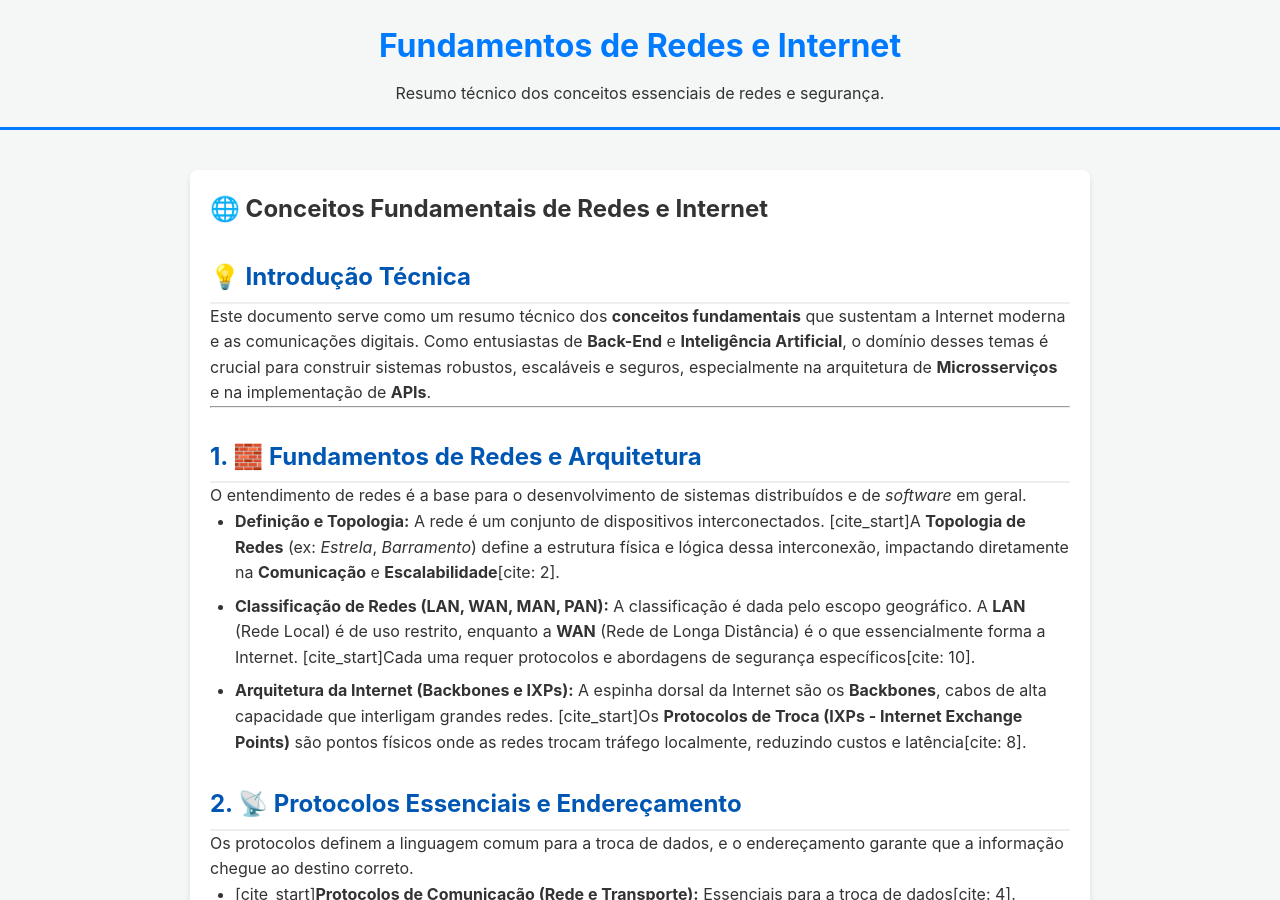
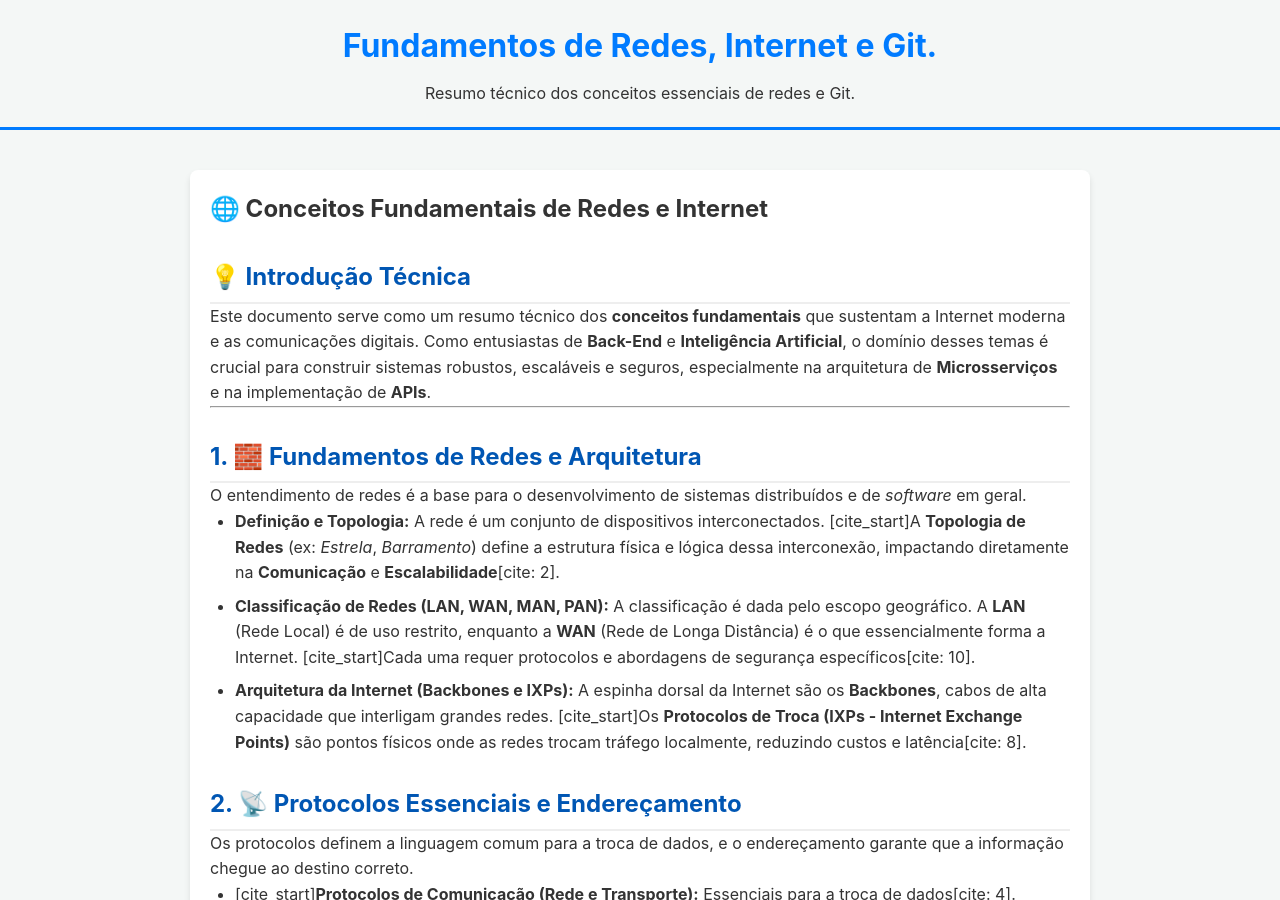
Before and after one commit to edvannps/git-desafio-alpha, a Jekyll site: the page built from index.md, in a window 1280 px wide and 900 px high. Built offline with Jekyll 4.4.1, drawn with Linux system fonts in a browser that asks for light colours; some of the changed text lies outside the part shown.

Commit message:
feat: Ajustes na estrutura

```diff
--- a/_config.yml
+++ b/_config.yml
@@ -1,5 +1,5 @@
 # _config.yml
-title: Fundamentos de Redes e Internet
-description: Resumo técnico dos conceitos essenciais de redes e segurança.
-author: Seu Nome ou Alias
-github: [seu-usuario/nome-do-repositorio]
+title: Fundamentos de Redes, Internet e Git.
+description: Resumo técnico dos conceitos essenciais de redes e Git.
+author: Edvan Sabino
+github: [edvannps/git-desafio-alpha]
--- a/style.css
+++ b/style.css
@@ -1,4 +1,3 @@
-/* Melhores Práticas: Reset Básico e Box Model */
 *, *::before, *::after {
     box-sizing: border-box; /* Facilita o layout responsivo */
     margin: 0;
```
